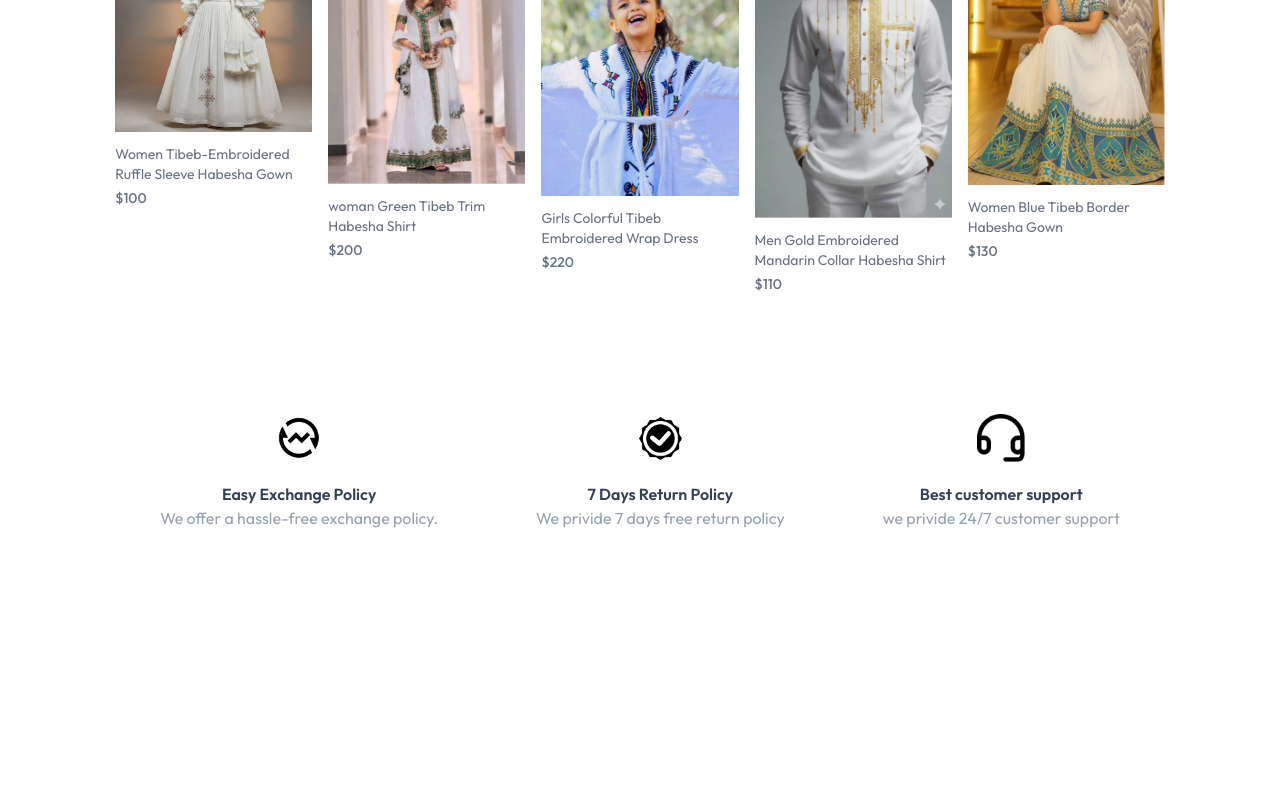
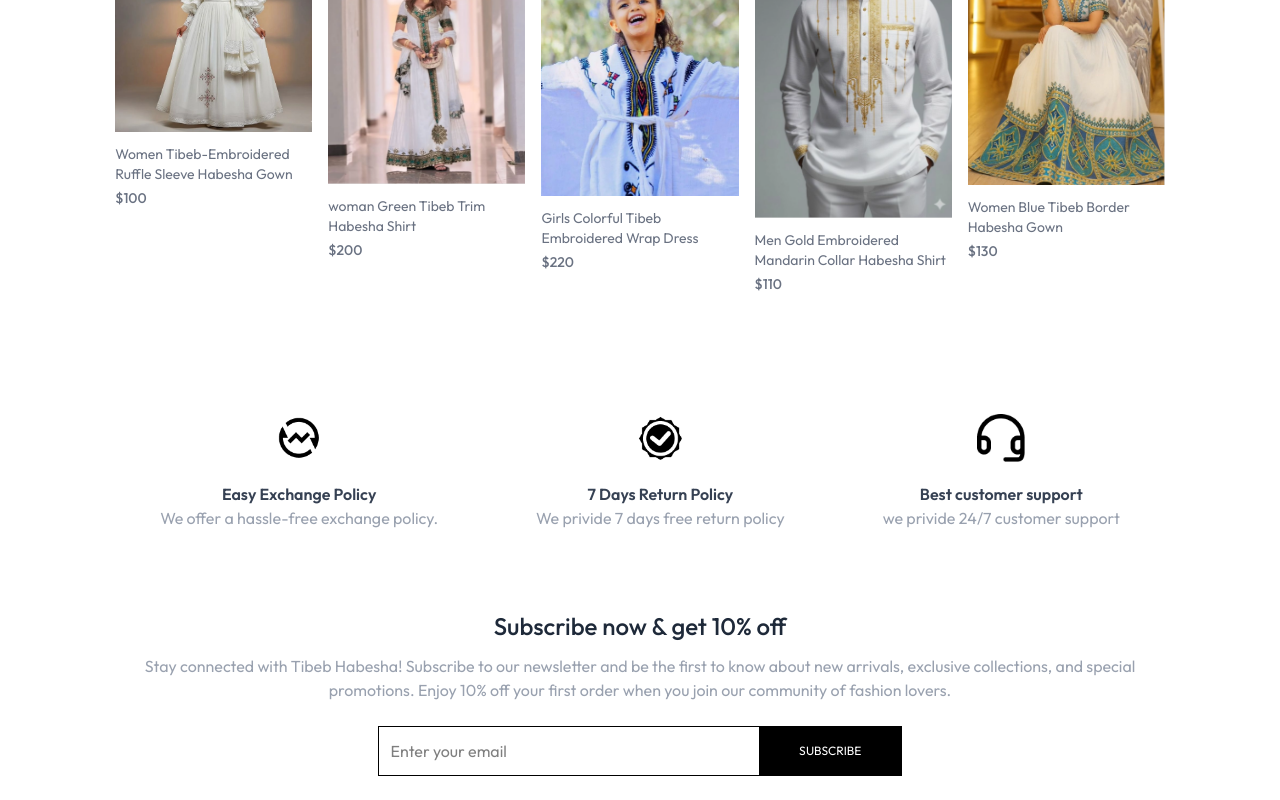
Before and after one commit to abrhambiresaw/E-commerce, a React (Vite) app: page / in a window 1280 px wide. Shown: the part 1818-2618 px from the top of the page. Before the commit the page ends 2428 px from the top, so only its background shows below. Built offline with nearby package versions, Linux system fonts and the light colour scheme.

Commit message:
add newsletter subscription section

```diff
--- /dev/null
+++ b/src/components/NewsletterBox.jsx
@@ -0,0 +1,28 @@
+import React from "react";
+
+function NewsLetterBox() {
+
+  const onSubmitHandler = (event) => {
+     event.preventDefault();
+  }
+
+  return (
+    <div className="text-center">
+      <p className="text-2xl font-medium text-gray-800">
+        Subscribe now & get 10% off
+      </p>
+      <p className="text-gray-400 mt-3">
+        Stay connected with Tibeb Habesha! Subscribe to our newsletter and be
+        the first to know about new arrivals, exclusive collections, and special
+        promotions. Enjoy 10% off your first order when you join our community
+        of fashion lovers.
+      </p>
+      <form onSubmit={onSubmitHandler} className="w-full sm:w-1/2 flex items-center gap-3 mx-auto my-6 border pl-3">
+        <input className="w-full sm:flex-1 outline-none" type="email" placeholder="Enter your email" required/>
+        <button type="submit" className="bg-black text-white text-xs px-10 py-4">SUBSCRIBE</button>
+      </form>
+    </div>
+  );
+}
+
+export default NewsLetterBox;
--- a/src/pages/Home.jsx
+++ b/src/pages/Home.jsx
@@ -3,6 +3,7 @@ import Hero from '../components/Hero'
 import LatestCollection from '../components/LatestCollection'
 import BestSeller from '../components/BestSeller'
 import OurPolicy from '../components/OurPolicy'
+import NewsLetterBox from '../components/NewsLetterBox'
 
 function Home() {
   return (
@@ -11,6 +12,7 @@ function Home() {
       <LatestCollection />
       <BestSeller />
       <OurPolicy />
+      <NewsLetterBox />
     </div>
   )
 }
```
